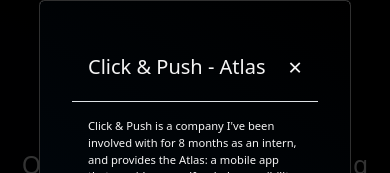
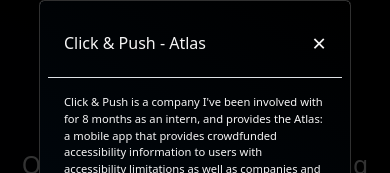
Before and after one commit to cdmoss/portfolio-site, a plain HTML site: page index.html in a window 390 px wide. Both pictures are taken after a click on the element "Click & Push - Atlas". Shown: the part 1773-1946 px from the top of the page. Drawn offline with nearby package versions, Linux system fonts and the light colour scheme.

Commit message:
responsive modals

```diff
--- a/small.css
+++ b/small.css
@@ -466,6 +466,13 @@
         gap: 1rem;
     }
 
+    .modal-content {
+        padding: 2rem;
+    }
+
+    .modal-title {
+        font-size: 1rem;
+    }
 }
 
 @media screen and (max-width: 400px){
@@ -508,4 +515,12 @@
     #contact-info {
         font-size: 0.7rem;
     }
+
+    .modal-content {
+        padding: .5rem;
+    }
+
+    .modal-title {
+        font-size: 1rem;
+    }
 }
```
